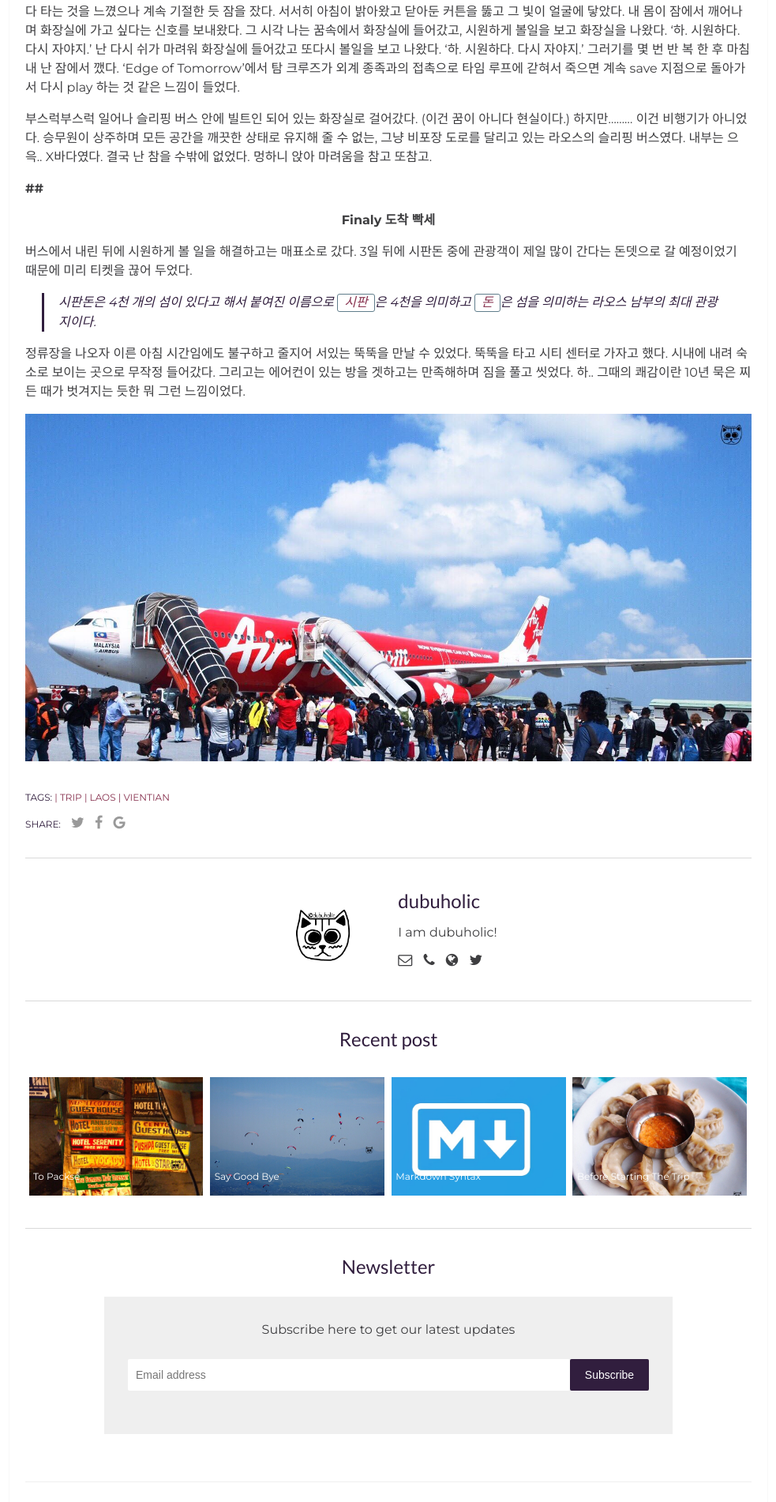
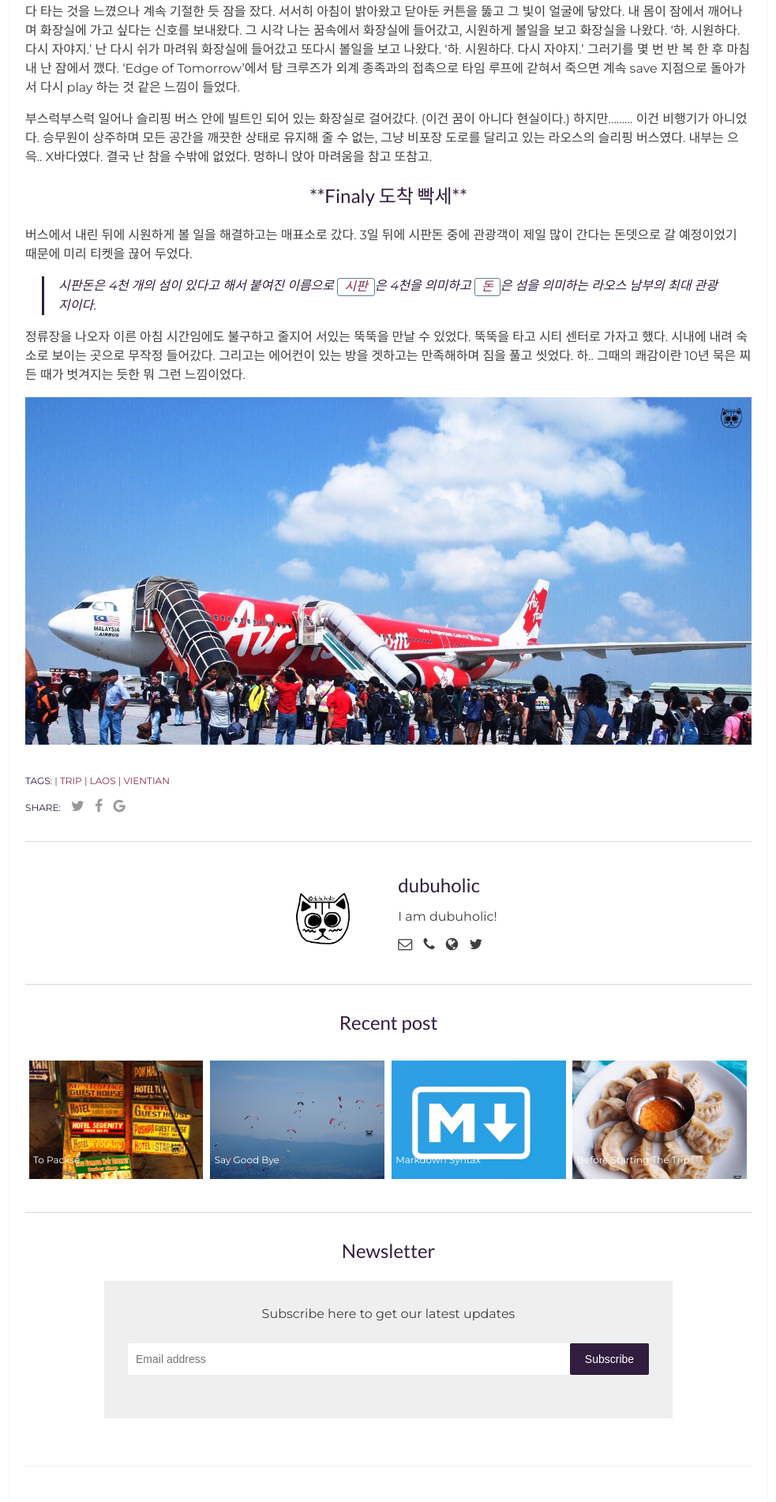
Before and after one commit to HAEZZA/HAEZZA.github.io, a Jekyll site: the page built from _posts/2019-08-17-To-Pakse.markdown, in a window 1280 px wide. Shown: the part 857-2759 px from the top of the page at 79% size, without its empty margins (148-1131 px from the left). Built offline with Jekyll 4.4.1, drawn with Linux system fonts in a browser that asks for light colours; comment, search, counter and statistics services are not loaded.

Commit message:
md 수정

```diff
--- a/_posts/2019-08-17-To-Pakse.markdown
+++ b/_posts/2019-08-17-To-Pakse.markdown
@@ -30,7 +30,7 @@ author: dubuholic # Add name author (optional)
 하지만......... 이건 비행기가 아니었다. 승무원이 상주하며 모든 공간을 깨끗한 상태로 유지해 줄 수 없는,
 그냥 비포장 도로를 달리고 있는 라오스의 슬리핑 버스였다. 내부는 으윽.. X바다였다. 결국 난 참을 수밖에 없었다. 멍하니 앉아 마려움을 참고 또참고.
 
-**## <center>Finaly 도착 빡세</center>**
+## <center>**Finaly 도착 빡세**</center>
 
  버스에서 내린 뒤에 시원하게 볼 일을 해결하고는 매표소로 갔다. 3일 뒤에 시판돈 중에 관광객이 제일 많이 간다는 돈뎃으로 갈 예정이었기 때문에 미리 티켓을 끊어 두었다.
 > 시판돈은 4천 개의 섬이 있다고 해서 붙여진 이름으로 `시판`은 4천을 의미하고 `돈`은 섬을 의미하는 라오스 남부의 최대 관광지이다.
```
